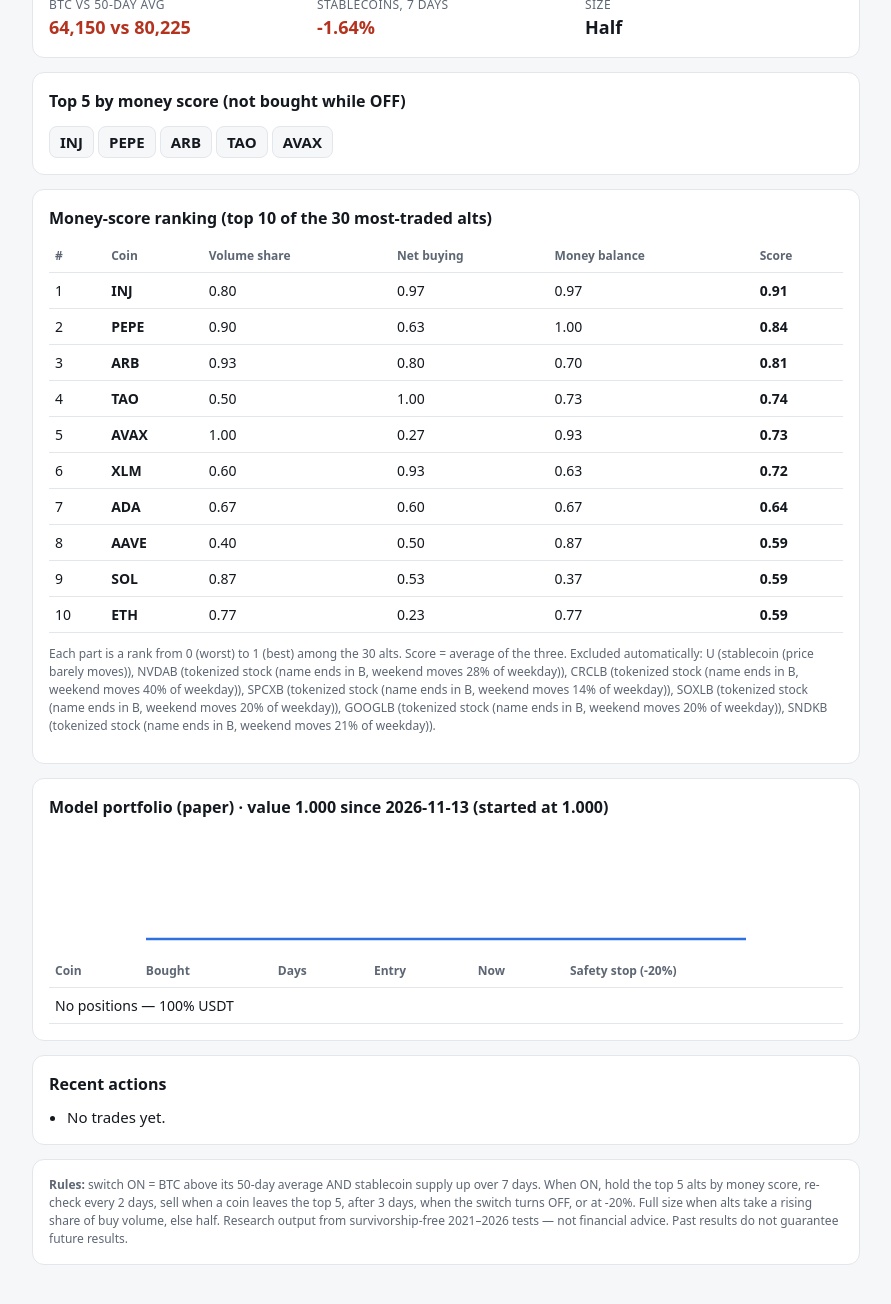
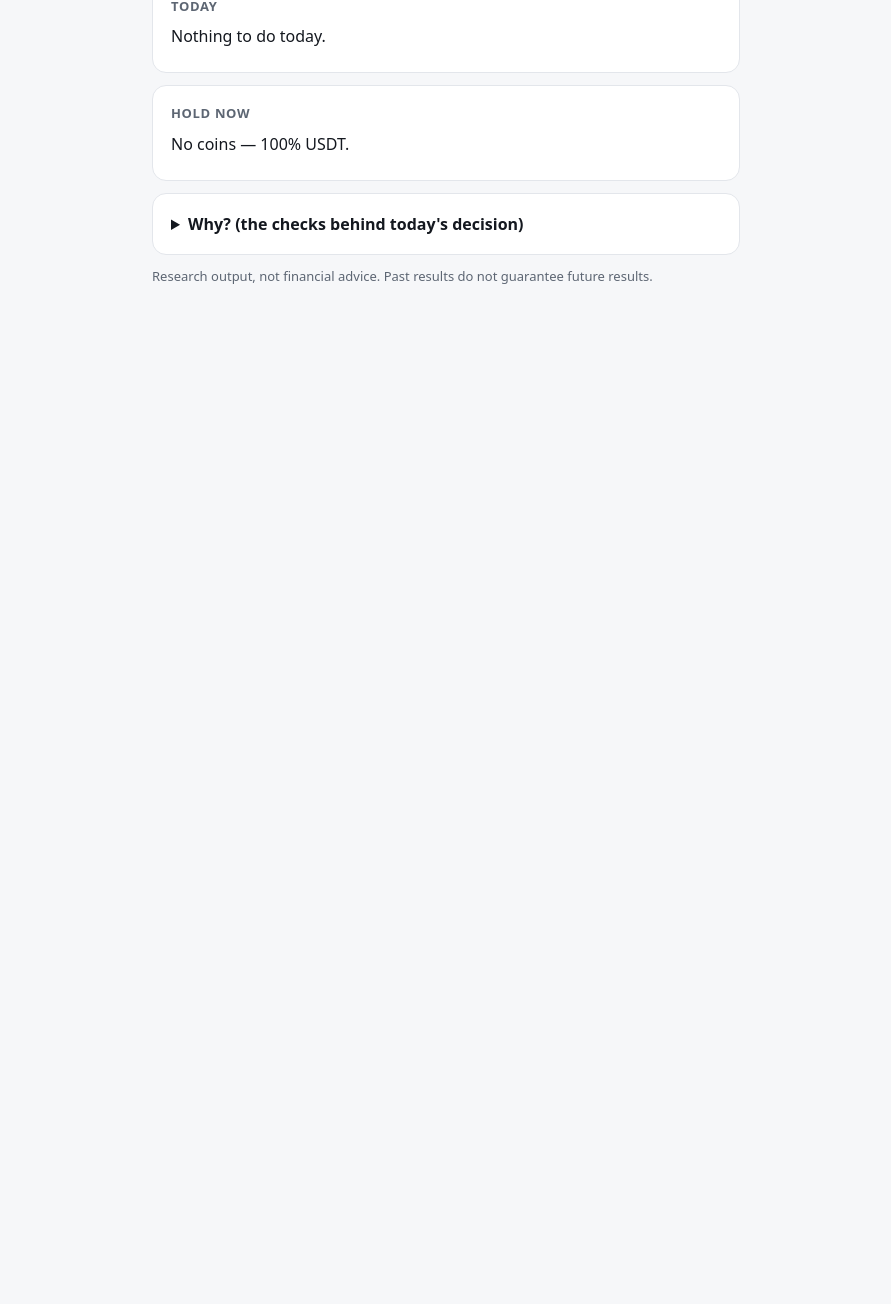
Before and after one commit to hassankhan2510/alt-signal, a plain HTML site: page docs/index.html in a window 1280 px wide. Shown: the part 189-1493 px from the top of the page, without its empty margins (194-1085 px from the left). After the commit the page ends 800 px from the top, so only its background shows below. Drawn offline with Linux system fonts and the light colour scheme.

Commit message:
signal 2026-11-15

```diff
--- a/docs/history.csv
+++ b/docs/history.csv
@@ -1,3 +1,4 @@
 date,switch,size,btc,btc_ma50,stablecoins_7d_pct,top5,model_equity
 2026-11-13,OFF,half,68314.0,80624.41,-1.471,INJ|AVAX|ARB|XLM|PEPE,1.0
 2026-11-14,OFF,half,64150.0,80225.41,-1.642,INJ|PEPE|ARB|TAO|AVAX,1.0
+2026-11-14,INVEST 0% (BTC OFF / ALT OFF),half,64150.0,80225.41,-1.642,INJ|PEPE|ARB|TAO|AVAX,1.0
--- a/docs/index.html
+++ b/docs/index.html
@@ -1,29 +1,30 @@
 <!doctype html><html lang="en"><head><meta charset="utf-8"><meta name="viewport" content="width=device-width,initial-scale=1">
 <title>Alt Signal</title><style>
-:root{--bg:#f6f7f9;--card:#fff;--ink:#14181f;--mute:#5d6673;--line:#e3e6eb;--accent:#2f6fde;--on:#17864a;--off:#b4331f}
-@media (prefers-color-scheme:dark){:root{--bg:#0f1217;--card:#171b22;--ink:#e8ebf0;--mute:#9aa3af;--line:#262c36;--accent:#6ea0ff;--on:#3fbf7a;--off:#ff7a64}}
-*{box-sizing:border-box}body{margin:0;background:var(--bg);color:var(--ink);font:15px/1.5 system-ui,-apple-system,Segoe UI,Roboto,sans-serif}
-main{max-width:860px;margin:0 auto;padding:20px 16px 48px}h1{font-size:22px;margin:0 0 4px}.sub{color:var(--mute);font-size:13px;margin-bottom:18px}
-.card{background:var(--card);border:1px solid var(--line);border-radius:12px;padding:16px;margin-bottom:14px}
-.state{font-size:30px;font-weight:700;color:var(--off)}.grid{display:grid;grid-template-columns:repeat(auto-fit,minmax(170px,1fr));gap:10px;margin-top:10px}
-.k{color:var(--mute);font-size:12px;text-transform:uppercase;letter-spacing:.04em}.v{font-size:18px;font-weight:600}
-.ok{color:var(--on)}.no{color:var(--off)}table{width:100%;border-collapse:collapse;font-size:14px}th,td{text-align:left;padding:7px 6px;border-bottom:1px solid var(--line)}
-th{color:var(--mute);font-weight:600;font-size:12px}.scroll{overflow-x:auto}h2{font-size:16px;margin:0 0 10px}ul{margin:0;padding-left:18px}li span{color:var(--mute);margin-right:6px}
-.curve{width:100%;height:120px}.note{color:var(--mute);font-size:12px}.picks b{display:inline-block;background:var(--bg);border:1px solid var(--line);border-radius:8px;padding:4px 10px;margin:3px 4px 0 0}
+:root{--bg:#f6f7f9;--card:#fff;--ink:#14181f;--mute:#5d6673;--line:#e3e6eb;--on:#17864a;--off:#b4331f}
+@media (prefers-color-scheme:dark){:root{--bg:#0f1217;--card:#171b22;--ink:#e8ebf0;--mute:#9aa3af;--line:#262c36;--on:#3fbf7a;--off:#ff7a64}}
+*{box-sizing:border-box}body{margin:0;background:var(--bg);color:var(--ink);font:16px/1.5 system-ui,-apple-system,Segoe UI,Roboto,sans-serif}
+main{max-width:620px;margin:0 auto;padding:20px 16px 48px}.date{color:var(--mute);font-size:13px;margin-bottom:12px}
+.card{background:var(--card);border:1px solid var(--line);border-radius:14px;padding:18px;margin-bottom:12px}
+.big{font-size:28px;font-weight:800;color:var(--off);line-height:1.2}.sub{margin-top:6px;font-size:17px}
+h2{font-size:13px;margin:0 0 8px;color:var(--mute);text-transform:uppercase;letter-spacing:.05em}
+p{margin:6px 0}.buy{color:var(--on)}.sell{color:var(--off)}.note{color:var(--mute);font-size:13px}
+table{width:100%;border-collapse:collapse}th,td{text-align:left;padding:7px 4px;border-bottom:1px solid var(--line);font-size:15px}
+th{color:var(--mute);font-size:12px;font-weight:600}details summary{cursor:pointer;font-weight:600}
+details ul{padding-left:18px;margin:8px 0}details li{margin:3px 0}.ok{color:var(--on)}.no{color:var(--off)}
 </style></head><body><main>
-<h1>Alt Signal</h1><div class="sub">Daily altcoin spot system · data up to the 2026-11-14 UTC close · updated 2026-11-15 06:48 UTC</div>
-<div class="card"><div class="k">Switch</div><div class="state">OFF — stay in USDT</div>
-<div class="grid"><div><div class="k">BTC vs 50-day avg</div><div class="v no">64,150 vs 80,225</div></div>
-<div><div class="k">Stablecoins, 7 days</div><div class="v no">-1.64%</div></div>
-<div><div class="k">Size</div><div class="v">Half</div></div></div></div>
-<div class="card"><h2>Top 5 by money score (not bought while OFF)</h2><div class="picks"><b>INJ</b><b>PEPE</b><b>ARB</b><b>TAO</b><b>AVAX</b></div></div>
-<div class="card"><h2>Money-score ranking (top 10 of the 30 most-traded alts)</h2><div class="scroll"><table><tr><th>#</th><th>Coin</th><th>Volume share</th><th>Net buying</th><th>Money balance</th><th>Score</th></tr><tr><td>1</td><td><b>INJ</b></td><td>0.80</td><td>0.97</td><td>0.97</td><td><b>0.91</b></td></tr><tr><td>2</td><td><b>PEPE</b></td><td>0.90</td><td>0.63</td><td>1.00</td><td><b>0.84</b></td></tr><tr><td>3</td><td><b>ARB</b></td><td>0.93</td><td>0.80</td><td>0.70</td><td><b>0.81</b></td></tr><tr><td>4</td><td><b>TAO</b></td><td>0.50</td><td>1.00</td><td>0.73</td><td><b>0.74</b></td></tr><tr><td>5</td><td><b>AVAX</b></td><td>1.00</td><td>0.27</td><td>0.93</td><td><b>0.73</b></td></tr><tr><td>6</td><td><b>XLM</b></td><td>0.60</td><td>0.93</td><td>0.63</td><td><b>0.72</b></td></tr><tr><td>7</td><td><b>ADA</b></td><td>0.67</td><td>0.60</td><td>0.67</td><td><b>0.64</b></td></tr><tr><td>8</td><td><b>AAVE</b></td><td>0.40</td><td>0.50</td><td>0.87</td><td><b>0.59</b></td></tr><tr><td>9</td><td><b>SOL</b></td><td>0.87</td><td>0.53</td><td>0.37</td><td><b>0.59</b></td></tr><tr><td>10</td><td><b>ETH</b></td><td>0.77</td><td>0.23</td><td>0.77</td><td><b>0.59</b></td></tr></table></div>
-<p class="note">Each part is a rank from 0 (worst) to 1 (best) among the 30 alts. Score = average of the three.
-Excluded automatically: U (stablecoin (price barely moves)), NVDAB (tokenized stock (name ends in B, weekend moves 28% of weekday)), CRCLB (tokenized stock (name ends in B, weekend moves 40% of weekday)), SPCXB (tokenized stock (name ends in B, weekend moves 14% of weekday)), SOXLB (tokenized stock (name ends in B, weekend moves 20% of weekday)), GOOGLB (tokenized stock (name ends in B, weekend moves 20% of weekday)), SNDKB (tokenized stock (name ends in B, weekend moves 21% of weekday)).</p></div>
-<div class="card"><h2>Model portfolio (paper) · value 1.000 since 2026-11-13 (started at 1.000)</h2><svg viewBox="0 0 600 120" class="curve" role="img" aria-label="model portfolio equity"><polyline points="0.0,110.0 600.0,110.0" fill="none" stroke="var(--accent)" stroke-width="2.5"/></svg>
-<div class="scroll"><table><tr><th>Coin</th><th>Bought</th><th>Days</th><th>Entry</th><th>Now</th><th>Safety stop (-20%)</th></tr><tr><td colspan="6">No positions — 100% USDT</td></tr></table></div></div>
-<div class="card"><h2>Recent actions</h2><ul><li>No trades yet.</li></ul></div>
-<div class="card note"><b>Rules:</b> switch ON = BTC above its 50-day average AND stablecoin supply up over 7 days. When ON, hold the top 5 alts by money score,
-re-check every 2 days, sell when a coin leaves the top 5, after 3 days, when the switch turns OFF, or at -20%. Full size when alts take a rising share of buy volume, else half.
-Research output from survivorship-free 2021–2026 tests — not financial advice. Past results do not guarantee future results.</div>
+<div class="date">Alt Signal · 2026-11-14 (UTC daily close) · updated 2026-11-15 12:56 UTC</div>
+<div class="card"><div class="big">STAY IN USDT</div><div class="sub">Don't buy altcoins today.</div></div>
+<div class="card"><h2>Today</h2><p>Nothing to do today.</p></div>
+<div class="card"><h2>Hold now</h2><p>No coins — 100% USDT.</p></div>
+<div class="card"><details><summary>Why? (the checks behind today's decision)</summary><ul>
+<li class="no">&#10007; BTC switch OFF: BTC 64,150 vs 50-day avg 80,225; stablecoins 7 days -1.64%</li>
+<li class="no">&#10007; Alt switch OFF: the 30 alts together vs their 50-day average</li>
+<li>Size half: alts are not taking a rising share of buy volume</li>
+<li>Invest = 50% for each switch that is ON, x half size = 0%</li></ul>
+<p class="note">Coins = top 5 of the 30 most-traded alts by money score (rising volume share + hungry buyers + more volume on up-days).
+A coin is sold when it leaves the top 5, after 3 days, when both switches are OFF, or below its safety price (-20%).</p>
+<table><tr><th>#</th><th>Top 10 by money score</th><th>Score</th></tr><tr><td>1</td><td>INJ</td><td>0.91</td></tr><tr><td>2</td><td>PEPE</td><td>0.84</td></tr><tr><td>3</td><td>ARB</td><td>0.81</td></tr><tr><td>4</td><td>TAO</td><td>0.74</td></tr><tr><td>5</td><td>AVAX</td><td>0.73</td></tr><tr><td>6</td><td>XLM</td><td>0.72</td></tr><tr><td>7</td><td>ADA</td><td>0.64</td></tr><tr><td>8</td><td>AAVE</td><td>0.59</td></tr><tr><td>9</td><td>SOL</td><td>0.59</td></tr><tr><td>10</td><td>ETH</td><td>0.59</td></tr></table>
+<p class="note">Excluded automatically: U, NVDAB, CRCLB, SPCXB, SOXLB, GOOGLB, INTCB (stablecoins / tokenized stocks).</p>
+<p class="note">Paper track record since 2026-11-13: 1.000 -> 1.000</p><ul class="note"><li>No trades yet.</li></ul></details></div>
+<p class="note">Research output, not financial advice. Past results do not guarantee future results.</p>
 </main></body></html>
```
Also changed, not shown: docs/signal.json (+6 -2 lines).
